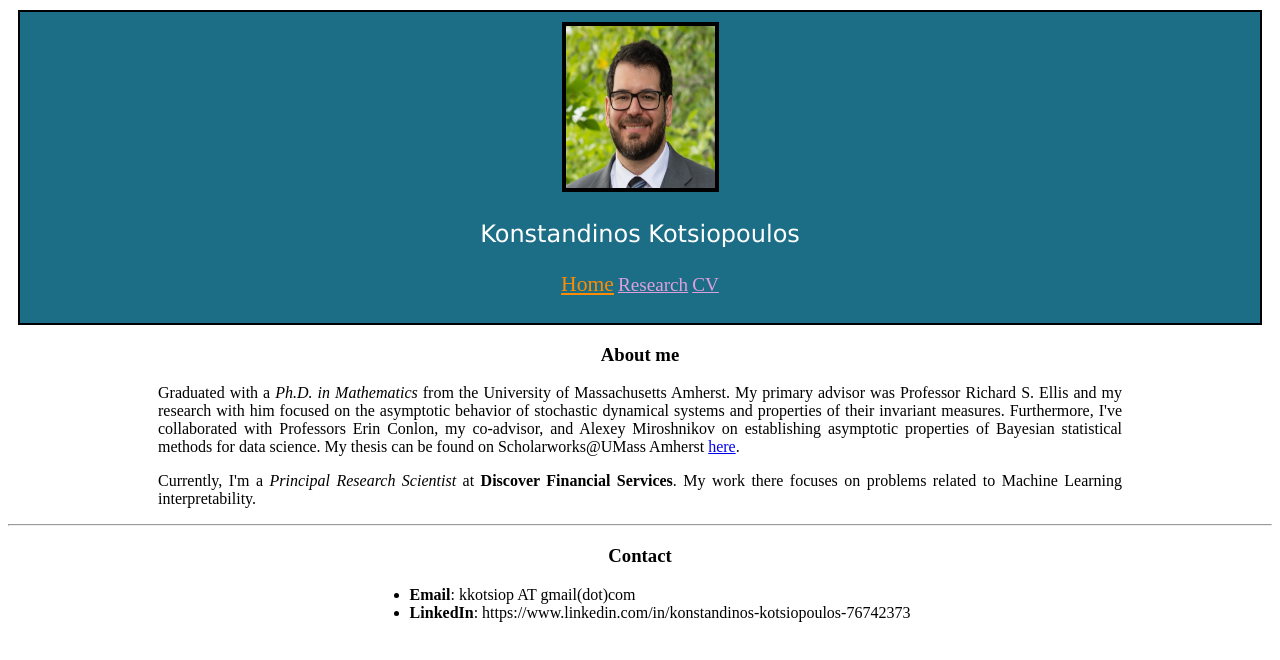
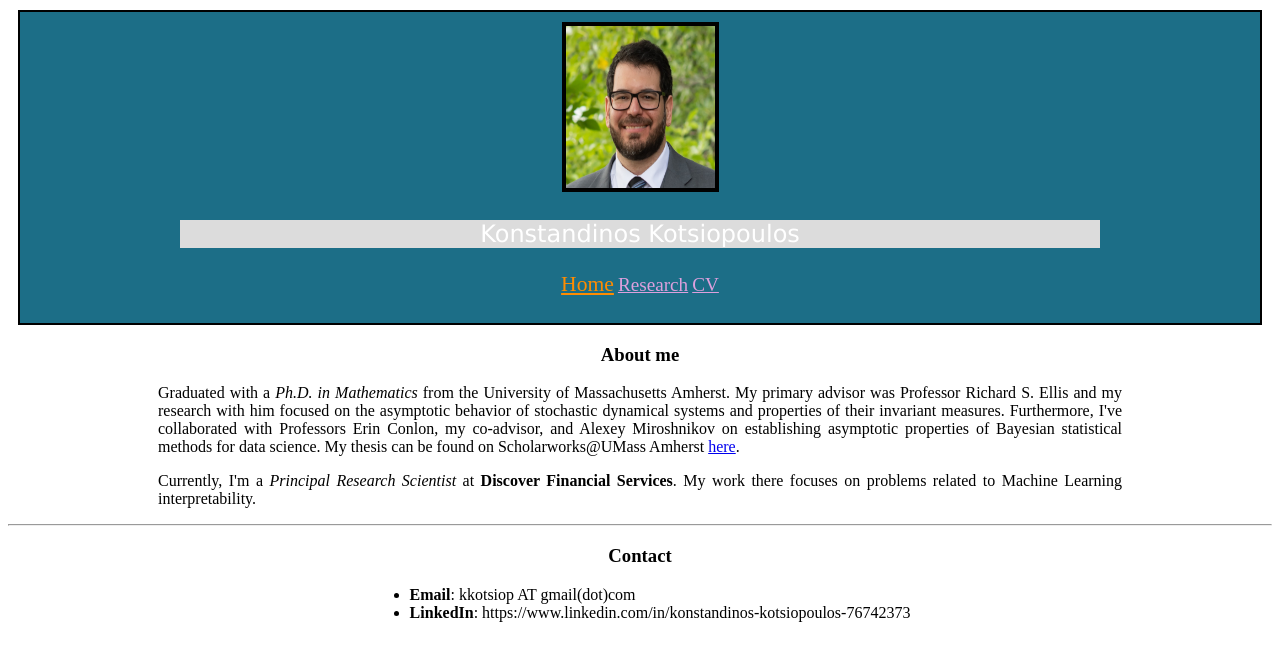
Before and after one commit to kkotsiop/kkotsiop.github.io, a plain HTML site: page index.html in a window 1280 px wide. Drawn offline with Linux system fonts and the light colour scheme.

Commit message:
minor changes to text

```diff
--- a/index.html
+++ b/index.html
@@ -30,7 +30,7 @@
 <body>
     <div class="headpic">
         <img src="my_photo.jpg" alt="My_Picture.com" width="149" height="162" class="ImageBorder"/>
-        <p style="font-size: 150%;font-family: Verdana;">Konstandinos Kotsiopoulos</p>
+        <p style="font-size: 150%;font-family: Verdana;background-color: gainsboro;border-color: black;">Konstandinos Kotsiopoulos</p>
         <p>
             <a href="index.html" style="font-size: 135%; color:darkorange;">Home</a>
             <a href="research.html" style="font-size: 120%; color: plum;">Research</a>
```
